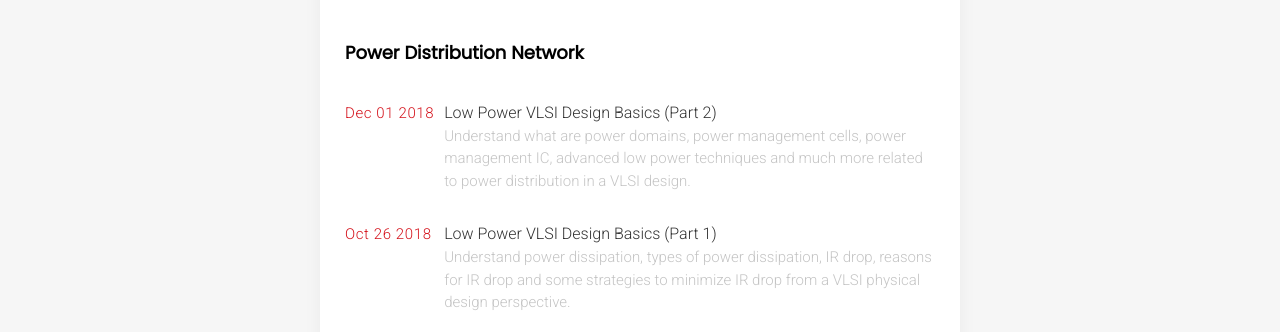
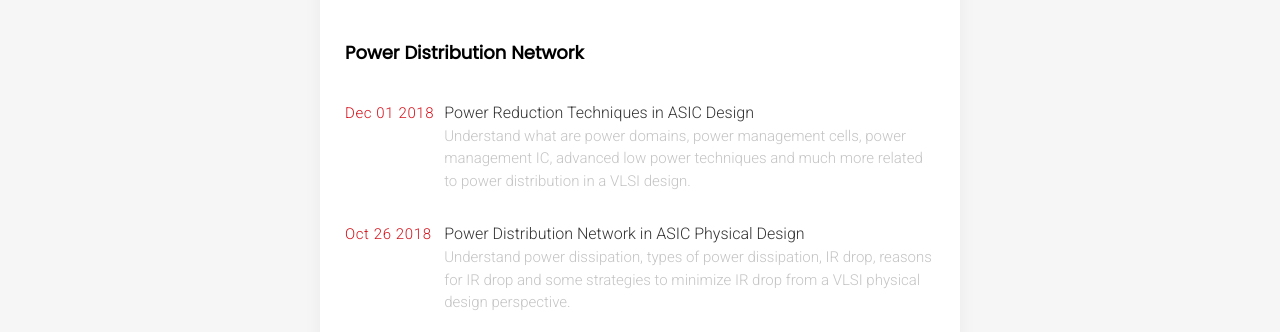
Before and after one commit to shravankumar147/Gogul09.github.io, a Jekyll site: the page built from index.html, in a window 1280 px wide. Shown: the part 777-1109 px from the top of the page. Built offline with Jekyll 4.4.1, drawn with Linux system fonts in a browser that asks for light colours; the list of posts is cut into pages by our own code; comment, search, counter and statistics services are not loaded.

Commit message:
updated post

````diff
--- a/_posts/physical_design/power/2018-10-26-low-power-vlsi-design-1.md
+++ b/_posts/physical_design/power/2018-10-26-power-distribution-network-in-asic-physical-design.md
@@ -2,10 +2,10 @@
 layout: post
 category: hardware
 class: PDN Concepts
-title: Low Power VLSI Design Basics (Part 1)
+title: Power Distribution Network in ASIC Physical Design
 description: Understand power dissipation, types of power dissipation, IR drop, reasons for IR drop and some strategies to minimize IR drop from a VLSI physical design perspective.
 author: Gogul Ilango
-permalink: /hardware/low-power-vlsi-design-basics-1
+permalink: /hardware/power-distribution-network-in-asic-physical-design
 image: https://drive.google.com/uc?id=1xyGDoXG5-zywLrc3yOrrnCI02FFD7DxW
 cardimage: https://drive.google.com/uc?id=1pNudcK0doHXtomzrx-lhmgK0JBqlbxwD
 ---
@@ -32,22 +32,38 @@
 
 Almost any electronic device that you hold in your hand (smartphone, tablet, notebook, laptop etc.,) consume power from a limited power supply (battery). Thus, making the chip consume less power is a mandatory problem to be solved.
 
-<h3 class="code-head">Objectives</h3>
-
-```
-After reading this tutorial, we will understand
-* Why power is important in VLSI design?
-* What are the different types of power dissipation?
-* What are switching power, short-circuit power and leakage power?
-* What is IR drop & different types of IR drop?
-* What are the reasons for high IR drop?
-* What are the tools available to analyse IR drop?
-* What are some strategies to reduce power dissipation?
-```
+<div class="objectives">
+  <h3>Objectives</h3>
+  <p>After reading this tutorial, we will understand</p>
+  <ul>
+    <li>Why power is important in VLSI design?</li>
+    <li>What are the different types of power dissipation?</li>
+    <li>What are switching power, short-circuit power and leakage power?</li>
+    <li>What is IR drop & different types of IR drop?</li>
+    <li>What are the reasons for high IR drop?</li>
+    <li>What are the tools available to analyse IR drop?</li>
+    <li>What are some strategies to reduce power dissipation?</li>
+  </ul>
+</div>
 
 <h3 id="power-dissipation">Power Dissipation</h3>
 
 The process in which a chip produces heat (waste energy) as an unwanted byproduct of its primary action is termed as Power Dissipation. If the chip dissipates power than its maximum limit, it could lead to functionality failure or even burn out. Hence, reducing power dissipation is a necessity in modern semiconductor design due to lower technology nodes, higher frequencies, complex functionalities and portability.
+
+When dealing with power, we need to take care of modeling our circuits during both logic design phase as well as physical design phase.
+
+During logic design, industries follow something called as [UPF](https://en.wikipedia.org/wiki/Unified_Power_Format){:target="_blank"} (Unified Power Format) to introduce power reduction strategies along with RTL code. We will discuss more about this in future posts.
+
+During physical design, we build the entire power distribution network in silicon that's made up of metal layer stack which we will discuss as we proceed in this tutorial. But wait! Let me show you how it looks when we analyze IR drop in power analysis tools such as Apache RedHawk 🙄
+
+<figure>
+  <img src="https://drive.google.com/uc?id=1wwcj27RbP_RRvIo5VF141qTaa6raRa2l" class="typical-image" />
+  <figcaption>[source: <a href="https://www.apache-da.com/products/redhawk/redhawk-nx050112" target="_blank">Apache RedHawk NX</a>]</figcaption>
+</figure>
+
+The above image shows the standard IR drop map of a design in Apache RedHawk. A design engineer's job is to reduce all those regions in red so that power number is within limits.
+
+Before diving into how do we reduce power dissipation during physical design phase, we need to understand some basic concepts of power.
 
 <h3 id="types-of-power-dissipation">Types of Power Dissipation</h3>
 
@@ -128,7 +144,7 @@
 * Reducing the supply voltage \\( V_{DD} \\) of the transistor.
 * Reducing the clock frequency \\( f \\) of the transistor.
 
-From an implementation perspective,
+From an physical design implementation perspective,
 
 * \\( C \\) comes from <span class="coding">.spef</span> file of the design.
 * \\( V_{DD} \\) comes from the chosen <span class="coding">corner</span> of the design.
@@ -179,22 +195,24 @@
 $$
 </div>
 
-From an implementation perspective, <span class="coding">.lib</span> files of a standard cell contains leakage power related information which is further given to power analysis tools such as Apache RedHawk for power verification.
+From a PD implementation perspective, <span class="coding">.lib</span> files of a standard cell contains leakage power related information which is further given to power analysis tools such as Apache RedHawk for power verification.
 
-You can see more information on leakage power [here](https://www.youtube.com/watch?v=d0OxV2rA398){:target="_blank"}.
+You can read more on leakage power [here](https://www.youtube.com/watch?v=d0OxV2rA398){:target="_blank"}.
 
 ---
 
 <h3 id="what-is-ir-drop">What is IR drop?</h3>
 
-In a typical chip, power to different blocks, standard cells and macros are provided by the power grid which consists of stack of metal layers (conductors) that run horizontally and vertically in a grid-like fashion over the floorplan. These stacked metal layers have power stripes such as \\( V_{DD} \\) and \\( V_{SS} \\) at regular intervals (pitch) with defined width and thickness, and are connected through vias from one layer to another as shown in Figure 4. This power distribution grid comprises of power rings, power stripes and power rails that are resistive by nature which creates the IR drop.
+In an ASIC, power to different blocks, IO pads, standard cells and macros are provided by the power grid which consists of stack of metal layers (conductors) that run horizontally and vertically in a grid-like fashion over the entire floorplan.
+
+These stacked metal layers have power stripes such as \\( V_{DD} \\) and \\( V_{SS} \\) at regular intervals (pitch) with defined width and thickness, and are connected through vias from one layer to another as shown in Figure 4. This power distribution grid (or network) comprises of power rings, power stripes and power rails that are resistive by nature which creates the IR drop (or voltage drop).
 
 <figure>
   <img src="https://drive.google.com/uc?id=1IHjxB0TYTvLJk_eE7qppfdZEvg5nOzve" class="typical-image" />
   <figcaption>Figure 4. Metal layer stack (2D & 3D view)</figcaption>
 </figure>
 
-Currently, there are two approaches followed to redistribute power from package to a chip namely [Wire Bonding](https://en.wikipedia.org/wiki/Wire_bonding){:target="_blank"} and [Flip-Chip](https://en.wikipedia.org/wiki/Flip_chip){:target="_blank"} as shown in Figure 5.
+Currently, there are two approaches followed in industry to redistribute power from package to core namely [Wire Bonding](https://en.wikipedia.org/wiki/Wire_bonding){:target="_blank"} and [Flip-Chip](https://en.wikipedia.org/wiki/Flip_chip){:target="_blank"} as shown in Figure 5.
 
 <figure>
   <img src="https://drive.google.com/uc?id=1pNudcK0doHXtomzrx-lhmgK0JBqlbxwD" class="typical-image" />
@@ -255,19 +273,19 @@
 * High parasitics in package leads.
 * Lesser length or width of power stripes in RDL layer.
 * Lesser power sources such as power bumps (in flip-chip).
-* Incorrect input files such as <span class="coding">.lef</span>, <span class="coding">.def</span>, <span class="coding">.lib</span>, <span class="coding">.spef</span>, <span class="coding">.sta</span>, <span class="coding">.ploc</span> or <span class="coding">APL</span> files.
+* Incorrect input files (to power analysis tools) such as <span class="coding">.lef</span>, <span class="coding">.def</span>, <span class="coding">.lib</span>, <span class="coding">.spef</span>, <span class="coding">.sta</span>, <span class="coding">.ploc</span> or <span class="coding">APL</span> files.
 
 <h3 id="tools-for-ir-drop-analysis">Tools for IR drop analysis</h3>
 
 There are different tools available to perform IR drop analysis for a design from physical design perspective. Some of the industry standard tools are [Apache RedHawk](https://www.ansys.com/products/semiconductors/ansys-redhawk){:target="_blank"} and [Cadence VoltageStorm](https://www.slideshare.net/AlanTran3/voltagestorm){:target="_blank"}.
 
-In Apache RedHawk, we can do static as well as dynamic IR drop analysis. Also, we can analyze the power grid of the design and find out weaknesses such as shorts, opens, missing vias etc., before performing actual IR drop analysis.
+In Apache RedHawk, we can do static as well as dynamic IR drop analysis. Also, we can analyze the power grid of the design and find out weaknesses such as shorts, opens, missing vias, high resistance path to an instance etc., before performing actual IR drop analysis.
 
 After completing IR drop analysis for a design in RedHawk, we can review and analyze different types of maps such as Average IR drop map, Frequency map, Load capacitance map etc., and reports dumped by RedHawk to check for potential issues in the design.
 
 <h3 id="conclusion">Conclusion</h3>
 
-In this tutorial, we looked at saving power from a physical design perspective. We have understood the different types of power dissipation in a CMOS based circuit design, understood what is IR drop at physical level, why IR drop occur at physical level, what are some techniques to reduce IR drop at physical level and tools available to analyze IR drop.
+In this tutorial, we looked at saving power from a physical design perspective. We understood the different types of power dissipation in a CMOS based circuit design, understood what is IR drop at physical level, why IR drop occur in silicon, what are some techniques to reduce IR drop and tools available to analyze IR drop at physical design stage.
 
 <h3 id="references">References</h3>
 
--- a/_posts/physical_design/power/2018-12-01-low-power-vlsi-design-2.md
+++ b/_posts/physical_design/power/2018-12-01-power-reduction-techniques-in-asic-design.md
@@ -2,10 +2,10 @@
 layout: post
 category: hardware
 class: PDN Concepts
-title: Low Power VLSI Design Basics (Part 2)
+title: Power Reduction Techniques in ASIC Design
 description: Understand what are power domains, power management cells, power management IC, advanced low power techniques and much more related to power distribution in a VLSI design.
 author: Gogul Ilango
-permalink: /hardware/low-power-vlsi-design-basics-2
+permalink: /hardware/power-reduction-techniques-in-asic-design
 image: https://drive.google.com/uc?id=1TsYhJZdSqldmF8aEiM4pMP54EldLgCfb
 cardimage: https://drive.google.com/uc?id=1xj9hjf0jS1mDQ4v6_iUQKDuE8hRcakvD
 ---
@@ -26,19 +26,20 @@
 
 When it comes to reducing power dissipation in a chip, there are different techniques followed in industry at different levels of abstraction (circuit-level, logic-level, physical-level etc.,). In this blog post, we will focus on physical-level power management techniques and industry jargons related to power management in chip design.
 
-Before proceeding with this tutorial, kindly read [Low Power Chip Design Basics - (Part 1)](https://gogul09.github.io/hardware/low-power-chip-design-basics-1){:target="_blank"} so that you get to know some of the basic concepts needed to understand the concepts given in this tutorial.
+Before proceeding with this tutorial, kindly read [Power Distribution Network in ASIC Physical Design](https://gogul09.github.io/hardware/power-distribution-network-in-asic-physical-design){:target="_blank"} so that you get to know some of the basic concepts needed to understand the concepts that we will discuss in this tutorial.
 
-<h3 class="code-head">Objectives</h3>
-
-```
-After reading this tutorial, we will understand
-* What are power domains?
-* What are voltage islands?
-* What are power management cells?
-* What is a power management unit?
-* What are ESD cells?
-* What are some of the advanced low power techniques?
-```
+<div class="objectives">
+  <h3>Objectives</h3>
+  <p>After reading this tutorial, we will understand</p>
+  <ul>
+    <li>What are power domains?</li>
+    <li>What are voltage islands?</li>
+    <li>What are power management cells?</li>
+    <li>What is a power management unit?</li>
+    <li>What are ESD cells?</li>
+    <li>What are some of the advanced low power techniques?</li>
+  </ul>
+</div>
 
 <h3 id="power-domains">Power Domains</h3>
 Imagine we have four IPs (blocks or hard-macros) of different functionality in a chip. Let's say <span class="coding">IP1</span> is a CPU, <span class="coding">IP2</span> is a Graphic Processor, <span class="coding">IP3</span> is an Audio Processor and <span class="coding">IP4</span> is a Power Management Unit (mixed signal). Based on its functionality, we can say that
--- a/style.scss
+++ b/style.scss
@@ -3303,3 +3303,10 @@
     height: auto;
   }
 }
+
+.objectives {
+  background-color: #fff0bc;
+  padding: 5px 20px;
+  border-radius: 3px;
+  border: 2px solid #fbe8a8;
+}
````
Also changed, not shown: other parts of _posts/physical_design/power/2018-10-26-power-distribution-network-in-asic-physical-design.md (+4 -4 lines), 9 other files.
